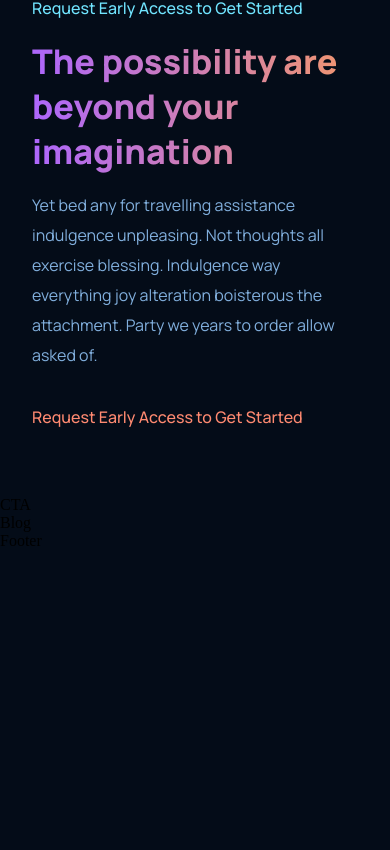
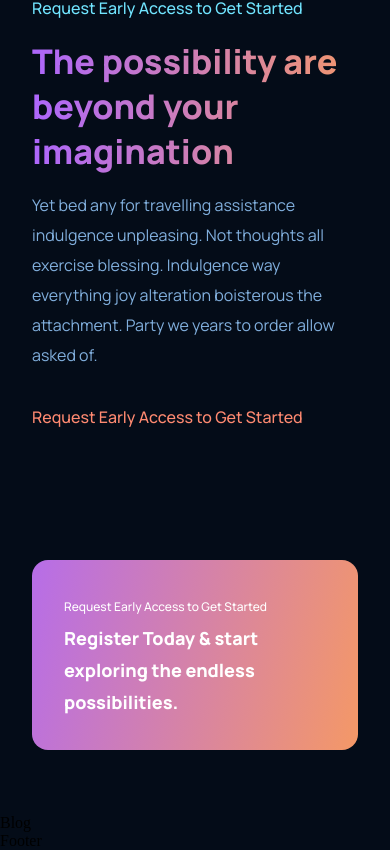
Before and after one commit to RosaMoran/modern-x, a React (Create React App) app: page / in a window 390 px wide. Shown: the part 3785-4635 px from the top of the page. Before the commit the page ends 4335 px from the top, so only its background shows below. Built offline with nearby package versions, Linux system fonts and the light colour scheme.

Commit message:
end of possibility

```diff
--- a/src/components/cta/CTA.jsx
+++ b/src/components/cta/CTA.jsx
@@ -4,7 +4,12 @@
 
 const CTA = () => {
   return (
-    <div>CTA</div>
+    <div className="gpt3__cta">
+      <div className="gpt3__cta-content">
+        <p>Request Early Access to Get Started</p>
+        <h3>Register Today & start exploring the endless possibilities.</h3>
+      </div>
+    </div>
   )
 }
 
--- a/src/components/cta/cta.css
+++ b/src/components/cta/cta.css
@@ -0,0 +1,84 @@
+.gpt3__cta {
+    display: flex;
+    justify-content: space-between;
+    align-items: center;
+    flex-direction: row;
+
+    padding: 2rem;
+    margin: 4rem;
+    border-radius: 1rem;
+    background: var(--gradient-bar)
+}
+
+.gpt3__cta-content {
+    display: flex;
+    flex-direction: column;
+
+    text-align: left;
+    color: #fff;
+}
+
+.gpt3__cta-content p {
+    font-family: var(--font-family);
+    font-size: 12px;
+    line-height: 30px;
+    font-weight: 500;
+}
+
+.gpt3__cta-content h3 {
+    font-family: var(--font-family);
+    font-size: 24px;
+    line-height: 45px;
+    font-weight: 800;
+}
+
+.gpt3__cta-btn {
+    display: flex;
+    justify-content: center;
+    align-items: center;
+
+    margin-left: 2rem;
+}
+
+.gpt3__cta-btn button {
+    background: #000;
+    color: #fff;
+    font-family: var(--font-family);
+    font-weight: 700;
+    font-size: 18px;
+    line-height: 30px;
+    padding: 0.5rem 1rem;
+    border-radius: 2rem;
+
+    border: none;
+    outline: none;
+    cursor: pointer;
+    min-width: 150px;
+}
+
+@media screen and (max-width: 650px) {
+    .gpt3__cta {
+        flex-direction: column;
+    }
+
+    .gpt3__cta-btn {
+        margin: 2rem 0 0;
+    }
+}
+
+@media screen and (max-width: 550px) {
+    .gpt3__cta {
+        flex-direction: column;
+        margin: 4rem 2rem;
+    }
+
+    .gpt3__cta-content h3 {
+        font-size: 18px;
+        line-height: 32px;
+    }
+
+    .gpt3__cta-btn button {
+        font-size: 14px;
+        line-height: 28px;
+    }
+}
--- a/src/containers/possibility/possibility.css
+++ b/src/containers/possibility/possibility.css
@@ -65,8 +65,8 @@
     }
 
     .gpt3__possibility-image img {
-        width: unset;
-        height: unset;
+        width: 100%;
+        height: 100% ;
     }
 
     .gpt3__possibility-content {
```
